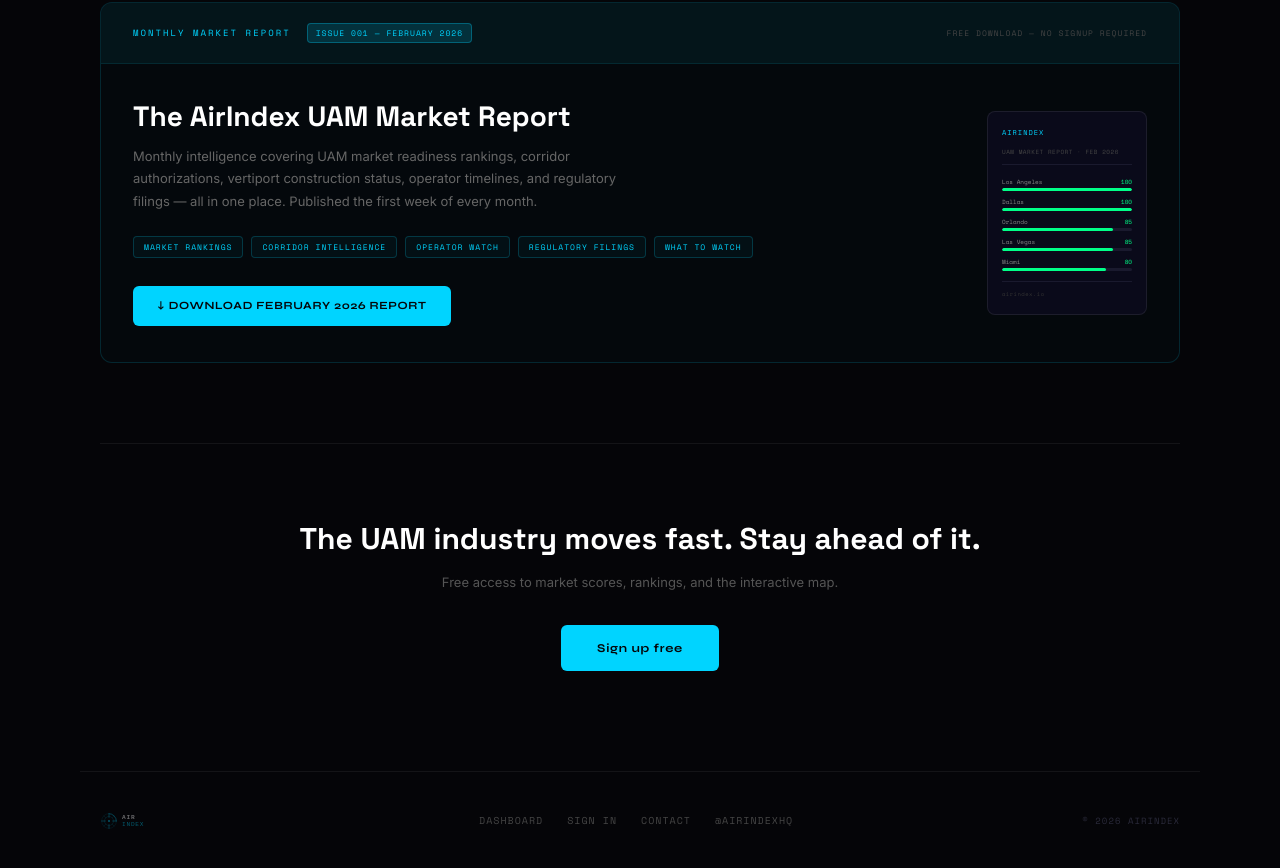
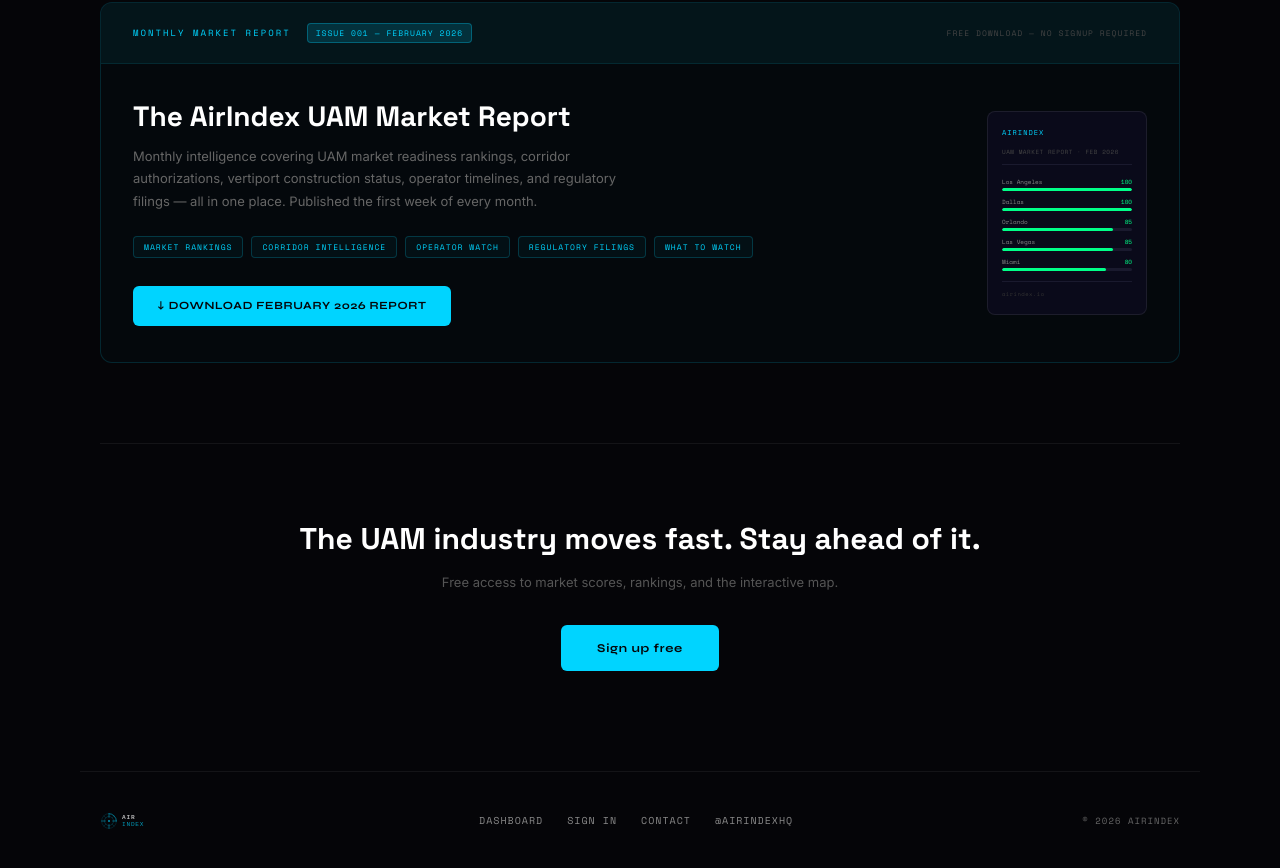
Before and after one commit to Xdrum1/airgrid, a Next.js app: page / in a window 1280 px wide. Shown: the part 2447-3315 px from the top of the page. Built offline with nearby package versions, Linux system fonts and the light colour scheme; no server answers; the database is empty.

Commit message:
Brighten footer text for readability on dark background

```diff
--- a/src/app/(landing)/page.tsx
+++ b/src/app/(landing)/page.tsx
@@ -850,25 +850,25 @@ export default async function LandingPage() {
             <img
               src="/images/logo/airindex-wordmark.svg"
               alt="AirIndex"
-              style={{ height: 18, opacity: 0.4 }}
+              style={{ height: 18, opacity: 0.7 }}
             />
           </div>
           <div className="landing-footer-links" style={{ display: "flex", gap: 24 }}>
             <Link
               href="/dashboard"
-              style={{ color: "#444", fontSize: 10, letterSpacing: 1, textDecoration: "none" }}
+              style={{ color: "#888", fontSize: 10, letterSpacing: 1, textDecoration: "none" }}
             >
               DASHBOARD
             </Link>
             <Link
               href="/login"
-              style={{ color: "#444", fontSize: 10, letterSpacing: 1, textDecoration: "none" }}
+              style={{ color: "#888", fontSize: 10, letterSpacing: 1, textDecoration: "none" }}
             >
               SIGN IN
             </Link>
             <a
               href="mailto:sales@airindex.io"
-              style={{ color: "#444", fontSize: 10, letterSpacing: 1, textDecoration: "none" }}
+              style={{ color: "#888", fontSize: 10, letterSpacing: 1, textDecoration: "none" }}
             >
               CONTACT
             </a>
@@ -876,12 +876,12 @@ export default async function LandingPage() {
               href="https://x.com/AirIndexHQ"
               target="_blank"
               rel="noopener noreferrer"
-              style={{ color: "#444", fontSize: 10, letterSpacing: 1, textDecoration: "none" }}
+              style={{ color: "#888", fontSize: 10, letterSpacing: 1, textDecoration: "none" }}
             >
               @AIRINDEXHQ
             </a>
           </div>
-          <div style={{ color: "#2a2a3a", fontSize: 9, letterSpacing: 1 }}>
+          <div style={{ color: "#666", fontSize: 9, letterSpacing: 1 }}>
             &copy; {new Date().getFullYear()} AIRINDEX
           </div>
         </div>
```
